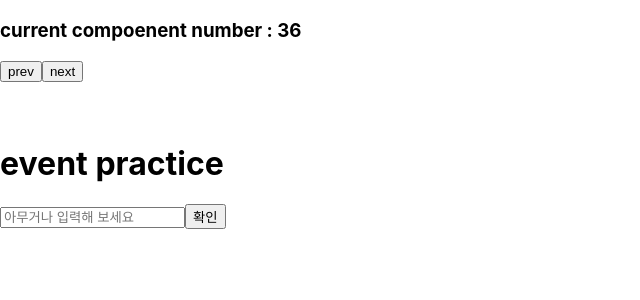
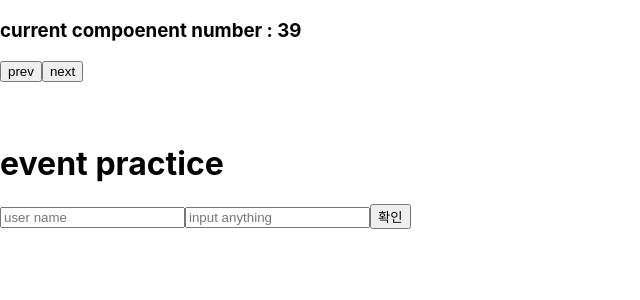
Before and after one commit to N0FreeLunch/React-function-component, a React (Create React App) app: page / in a window 1280 px wide. Both pictures are taken after a click on the button "prev". Shown: the top 300 px of the page, without its empty margins (0-640 px from the left). Built offline with nearby package versions, Linux system fonts and the light colour scheme.

Commit message:
function component event

```diff
--- /dev/null
+++ b/src/component/38-onKeyPress/OnkeyPress.jsx
@@ -0,0 +1,58 @@
+import React, {Component} from 'react';
+
+class OnKeyPress extends Component {
+  state = {
+    username : '',
+    message : ''
+  }
+
+  handleChange = (e) => {
+    this.setState({
+      [e.target.name] : e.target.value
+    });
+  }
+
+  handleClick = () => {
+    alert(this.state.username + " : " + this.state.message);
+    this.setState({
+      username : '',
+      message : ''
+    });
+  }
+
+  handleKeyPress = (e) => {
+    if(e.key === 'Enter') {
+      console.log("press");
+      this.handleClick();
+    }
+  }
+
+  render() {
+    return (
+      <div>
+        <h1> event practice </h1>
+        <input
+        type = "text"
+        name = "username"
+        placeholder = "user name"
+        value = {this.state.username}
+        onChange = {this.handleChange}
+        />
+        <input
+        type = "text"
+        name = "message"
+        placeholder = "input anything"
+        value = {this.state.message}
+        onChange = {this.handleChange}
+        onKeyPress = {this.handleKeyPress}
+        />
+        <button onClick={this.handleClick}>
+        check
+        </button>
+      </div>
+    )
+  }
+}
+
+
+export default OnKeyPress;
--- /dev/null
+++ b/src/component/39-funcitonComponentEvent/FunctionComponentEvent.jsx
@@ -0,0 +1,45 @@
+import React, {useState} from 'react';
+
+const FunctionComponentEvent = () => {
+  const [username, setUsername] = useState('');
+  const [message, setMessage] = useState('');
+  const onChangeUsername = e => setUsername(e.target.value);
+  const onChangeMessage  = e => setMessage(e.target.value);
+
+  const onClick = () => {
+    alert(username + ' : ' + message);
+    setUsername('');
+    setMessage('');
+  };
+
+  const onKeyPress = e => {
+    if(e.key === 'Enter') {
+      onClick();
+    }
+  };
+
+  return (
+    <div>
+      <h1>event practice</h1>
+      <input
+        type = 'text'
+        name = {username}
+        placeholder="user name"
+        value = {username}
+        onChange = {onChangeUsername}
+      />
+      <input
+        type="text"
+        name="message"
+        placeholder="input anything"
+        value={message}
+        onChange={onChangeMessage}
+        onKeyPress={onKeyPress}
+      />
+      <button onClick={onClick}>확인</button>
+    </div>
+  )
+
+}
+
+export default FunctionComponentEvent;
--- /dev/null
+++ b/src/component/40-useStateObjectArgument/UseStateObjectArgument.jsx
@@ -0,0 +1,58 @@
+import React, {useState} from 'react';
+
+const UseStateObjectArgument = () => {
+  const [form, setForm] = useState({
+    username : '',
+    message : ''
+  });
+
+  const {username, message} = form;
+  const onChange = e => {
+    const nextForm = {
+      ...form,
+      [e.target.name] : e.target.value
+    };
+    console.log('nextForm : ',nextForm);
+    setForm(nextForm);
+  };
+
+  const onClick = () => {
+    alert(username + ' : '+ message);
+    setForm({
+      username : '',
+      message : ''
+    });
+  };
+
+  const onKeyPress = e => {
+    if(e.key === 'Enter') {
+      onClick();
+    }
+  };
+
+  return (
+    <div>
+      <h1>이벤트 연습</h1>
+      <input
+        type="text"
+        name="username"
+        placeholder="user name"
+        value={username}
+        onChange={onChange}
+      />
+      <input
+        type="text"
+        name="message"
+        placeholder = "username"
+        value={message}
+        onChange={onChange}
+        onKeyPress={onKeyPress}
+      />
+      <button onClick={onClick}>check</button>
+    </div>
+  );
+
+}
+
+
+export default UseStateObjectArgument;
--- a/src/componentList.jsx
+++ b/src/componentList.jsx
@@ -37,6 +37,10 @@ import Component34 from './component/34-onChange/OnChange.jsx';
 import Component35 from './component/35-eventHandler/EventHandler.jsx';
 import Component36 from './component/36-withoutBindInConstruct/WithoutBindInConstruct.jsx';
 import Component37 from './component/37-multiInput/MultiInput.jsx';
+import Component38 from './component/38-onKeyPress/OnkeyPress.jsx';
+import Component39 from './component/39-funcitonComponentEvent/FunctionComponentEvent.jsx';
+import Component40 from './component/40-useStateObjectArgument/UseStateObjectArgument.jsx';
+
 
 const componentList = [
   <Component01/>,
@@ -75,7 +79,10 @@ const componentList = [
   <Component34/>,
   <Component35/>,
   <Component36/>,
-  <Component37/>
+  <Component37/>,
+  <Component38/>,
+  <Component39/>,
+  <Component40/>
 ];
 
 export default componentList;
```
Also changed, not shown: src/component/37-multiInput/description.md (added, +5 -0 lines).
